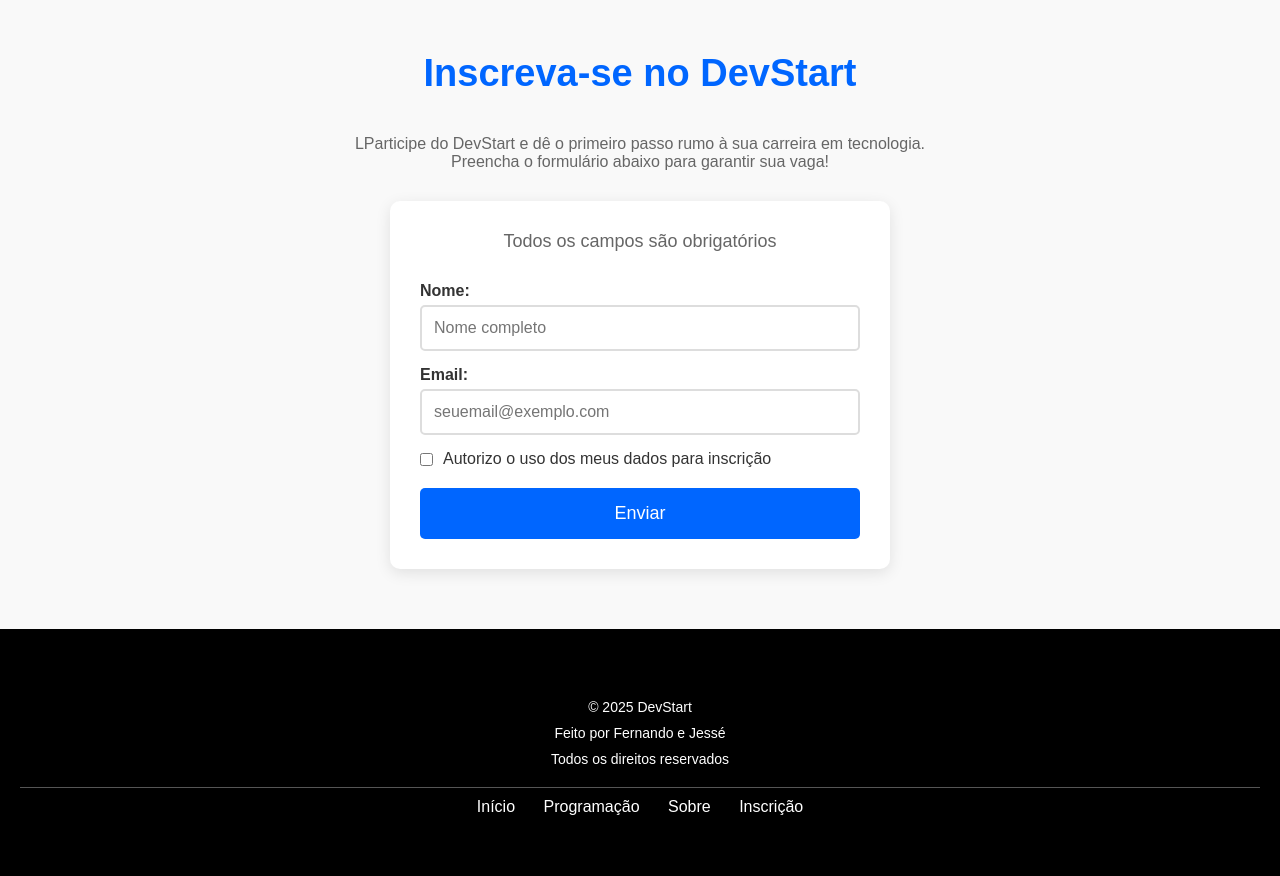
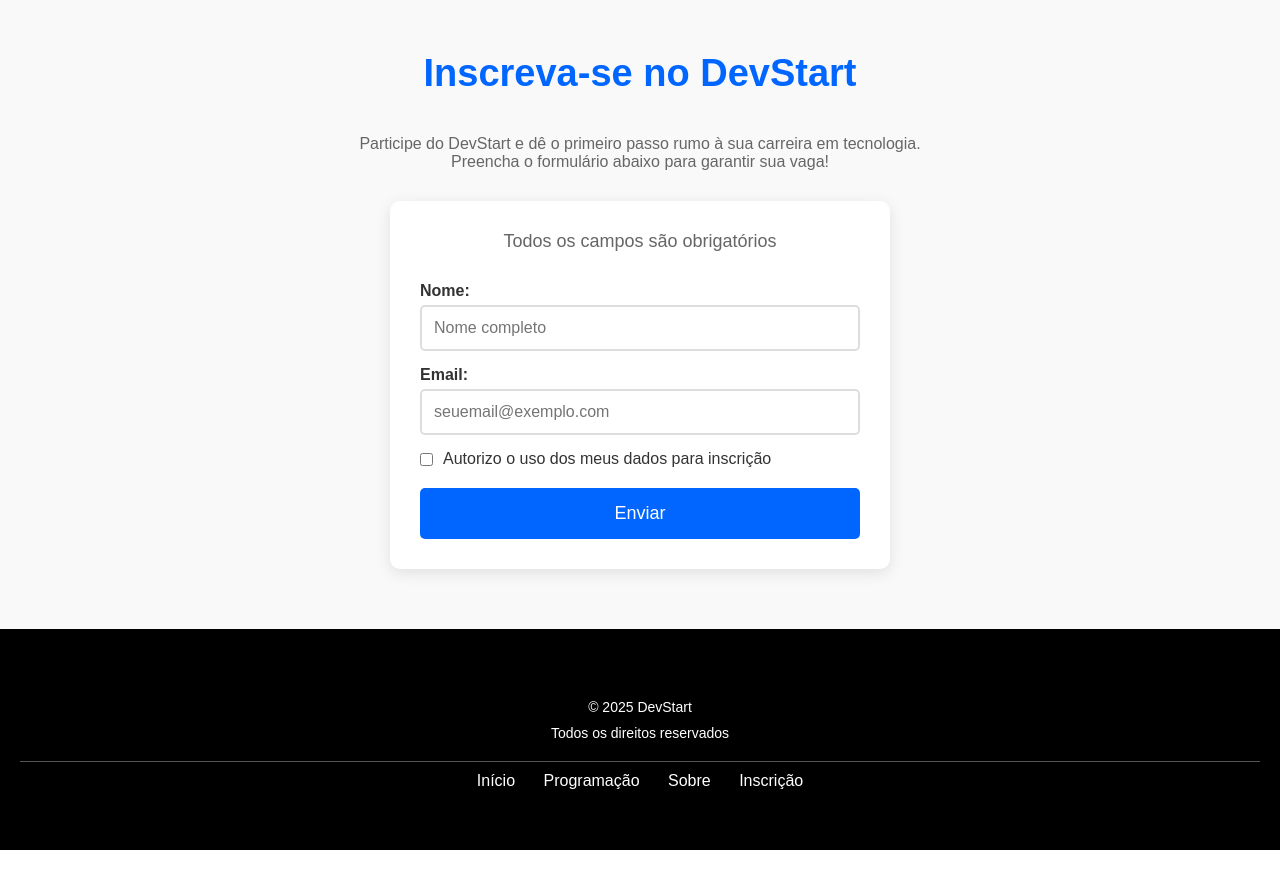
Before and after one commit to devFernandoBarbosa/Visualizacao, a plain HTML site: page index.html in a window 1280 px wide. Shown: the part 1600-2476 px from the top of the page. After the commit the page ends 2450 px from the top, so only its background shows below. Drawn offline with Linux system fonts and the light colour scheme.

Commit message:
Pequenas correções

```diff
--- a/index.html
+++ b/index.html
@@ -41,7 +41,7 @@
             <div class="cards-box">
                 <div class="card">
                     <h3>Abertura do evento</h3>
-                    <p>A apresentação inicial do evento, onde falamos sobre os objetivos do DevStart, a importância da programação e o que esperar das atividades do dia</p>
+                    <p>A apresentação inicial do evento, onde falamos sobre os objetivos do DevStart, a importância da programação e o que esperar das atividades do dia.</p>
                     <span>9:00 - 9:30</span>
                 </div>
                 <div class="card">
@@ -58,7 +58,7 @@
         </section>
         <section id="inscricao">
             <h2>Inscreva-se no DevStart</h2>
-            <p>LParticipe do DevStart e dê o primeiro passo rumo à sua carreira em tecnologia. Preencha o formulário abaixo para garantir sua vaga!</p>
+            <p>Participe do DevStart e dê o primeiro passo rumo à sua carreira em tecnologia. Preencha o formulário abaixo para garantir sua vaga!</p>
             <div class="formulario">
                 <p>Todos os campos são obrigatórios </p>
                 <form action="#" id=>
@@ -78,7 +78,6 @@
     <footer>
         <div class="rodape-box">
         <p>© 2025 DevStart</p>
-        <p>Feito por Fernando e Jessé</p>
         <p>Todos os direitos reservados</p>
         </div>
         <hr>
```
